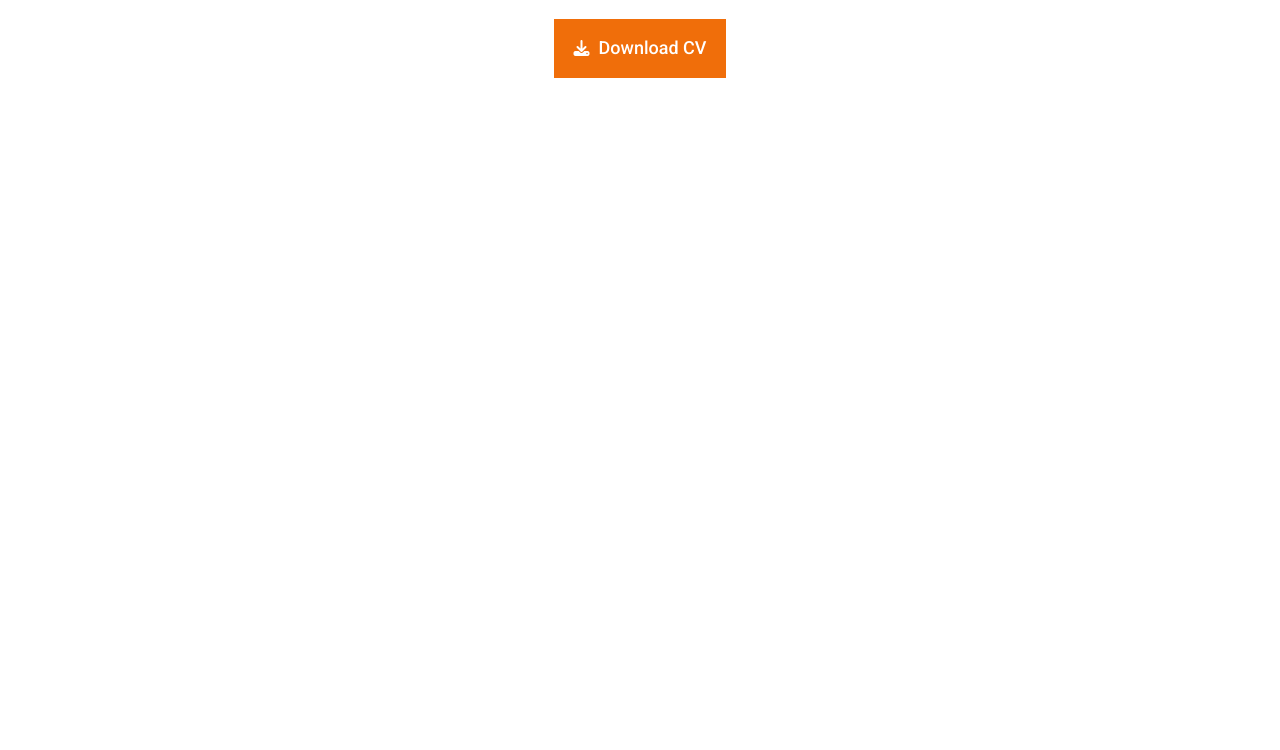
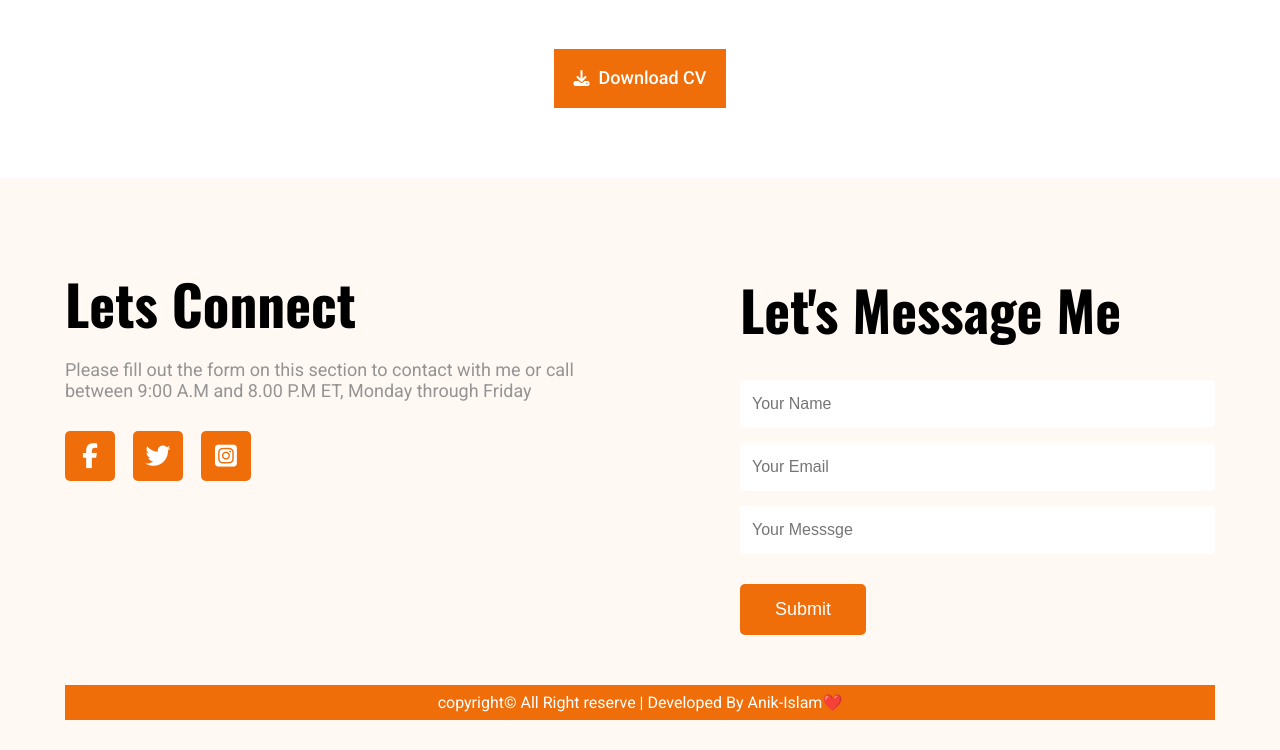
Before and after one commit to Roni006/mary-hardy, a plain HTML site: page index.html in a window 1280 px wide. Shown: the part 2854-3604 px from the top of the page. Before the commit the page ends 3202 px from the top, so only its background shows below. Drawn offline with nearby package versions, Linux system fonts and the light colour scheme.

Commit message:
Complete the Mary-Hardy template properly

```diff
--- a/css/responsive.css
+++ b/css/responsive.css
@@ -5,6 +5,22 @@
     }
     .shape img{
         display: none;
+    }
+}
+@media(max-width: 1050px){
+    .footer-content{
+        display: flex;
+        flex-wrap: wrap;
+    }
+    .footer-left{
+        margin-top: 0;
+
+    }
+    .footer-content{
+        padding: 0 20px;
+    }
+    .f-form-title h1{
+        margin-top: -50px;
     }
 }
 
@@ -55,6 +71,9 @@
     .skill-info h1{
         text-align: center;
     }
+    .footer-left,.footer-right{
+        width: 100%;
+    }
 }
 
 @media(max-width: 768px){
@@ -72,6 +91,9 @@
     }
     .col1{
         padding:0  20px 20px 0 ;
+    }
+    .f-detail p{
+        width: 100%;
     }
 }
 
@@ -100,6 +122,9 @@
      .resume-bottom{
         padding: 0 15px;
      }
+     .f-form-title h1,.f-title h1{
+        font-size: 35px;
+     }
 }
 
 @media(max-width: 430px){
@@ -124,5 +149,8 @@
        .resume-subtitle p{
         text-align: justify;
        }
+       .f-detail p{
+        text-align: justify;
+       }
 
 }
--- a/css/style.css
+++ b/css/style.css
@@ -30,7 +30,6 @@ version: 1.0.0
 
 body {
     font-family: var(--body-font);
-    margin-bottom: 200px;
 }
 
 .container {
@@ -380,6 +379,7 @@ body {
     color: var(--white-color);
 }
 .resume-btn span a{
+    margin-top: 30px;
     text-decoration: none;
     color: var(--white-color);
     margin-left: 5px;
@@ -395,5 +395,98 @@ body {
 /*SUMMARY AND RESUME SECTION END */
 
 
-/* SECTION START */
-/* SECTION END */
+/*FOOTER SECTION START */
+.footer-section{
+    background-color: var(--header-bg);
+    padding: 90px 0 30px 0;
+
+}
+.footer-left{
+    width: 50%;
+    justify-content: flex-start;
+    margin-top: -160px;
+}
+.footer-content{
+    display: flex;
+    align-items: center;
+    justify-content: space-between;
+    gap: 100px;
+}
+.f-title h1{
+    font-size: 55px;
+    font-family: var(--heading-font);
+    margin-bottom: 15px;
+}
+.f-detail p{
+    font-size: 18px;
+    color: var(--light-gray);
+    width: 581px;
+    margin-bottom: 12px;
+}
+
+.footer-right{
+    width: 50%;
+}
+.f-form-title h1{
+    font-size: 55px;
+    font-family: var(--heading-font);
+    margin-bottom: 15px;
+}
+.footer-right{
+    align-self: center;
+}
+input{
+    width: 100%;
+    margin-top: 15px;
+    padding: 15px 12px;
+    outline: none;
+    border: none;
+    font-size: 16px;
+    border-radius: 4px;
+}
+.footer-icons {
+    margin-top: 30px;
+    font-size: 25px;
+    display:  flex;
+    gap: 18px;
+
+
+}
+.footer-icons i{
+    color: var(--white-color);
+    transition: 0.2s;
+    background-color: #f06e0a;
+    height: 50px;
+    width: 50px;
+    display: inline-flex;
+    align-items: center;
+    justify-content: center;
+    border-radius: 5px;
+
+}
+.footer-icons i:hover{
+    color: var(--nav-btn-color);
+    background-color: var(--white-color);
+
+}
+.footer-btn button{
+    background-color: var(--nav-btn-color);
+    color: var(--white-color);
+    font-size: 18px;
+    font-weight: 500;
+    padding: 15px 35px;
+    border: none;
+    cursor: pointer;
+    margin-top: 30px;
+    border-radius: 5px;
+}
+
+.copy-right p{
+    margin-top: 50px;
+    background-color: var(--nav-btn-color);
+    text-align: center;
+    padding: 8px 0;
+    font-size: 16px;
+    color: var(--white-color);
+}
+/*FOOTER SECTION END */
--- a/index.html
+++ b/index.html
@@ -329,7 +329,6 @@
                     </div>
                 </div>
 
-
             </div>
             <div class="resume-btn">
                 <span>
@@ -342,8 +341,45 @@
     <!--SUMMARY AND RESUME SECTION END -->
 
 
-    <!-- SECTION START -->
-    <!-- SECTION END -->
+    <!--FOOTER SECTION START -->
+    <footer class="footer-section">
+        <div class="container">
+            <div class="footer-content">
+                <div class="footer-left">
+                    <div class="f-title">
+                        <h1>Lets Connect</h1>
+                    </div>
+                    <div class="f-detail">
+                        <p>Please fill out the form on this section to contact with me or call between
+                            9:00 A.M and 8.00 P.M ET, Monday through Friday</p>
+                    </div>
+                    <div class="footer-icons">
+                        <a href="#"><i class="fa-brands fa-facebook-f"></i></a>
+                        <a href="#"><i class="fa-brands fa-twitter"></i></a>
+                        <a href="#"><i class="fa-brands fa-square-instagram"></i></a>
+                    </div>
+                </div>
+                <div class="footer-right">
+                    <div class="f-form-title">
+                        <h1>Let's Message Me</h1>
+                    </div>
+                    <div class="footer-form">
+                        <input type="text" placeholder="Your Name" required><br>
+                        <input type="email" placeholder="Your Email" required><br>
+                        <input type="text" placeholder="Your Messsge" required>
+                    </div>
+                    <div class="footer-btn">
+                        <button href="#" type="submit">Submit</button>
+                    </div>
+                </div>
+            </div>
+            <div class="copy-right">
+                <p>copyright&copy All Right reserve | Developed By Anik-Islam❤️</p>
+
+            </div>
+        </div>
+    </footer>
+    <!--FOOTER SECTION END -->
 </body>
 
 </html>
```
